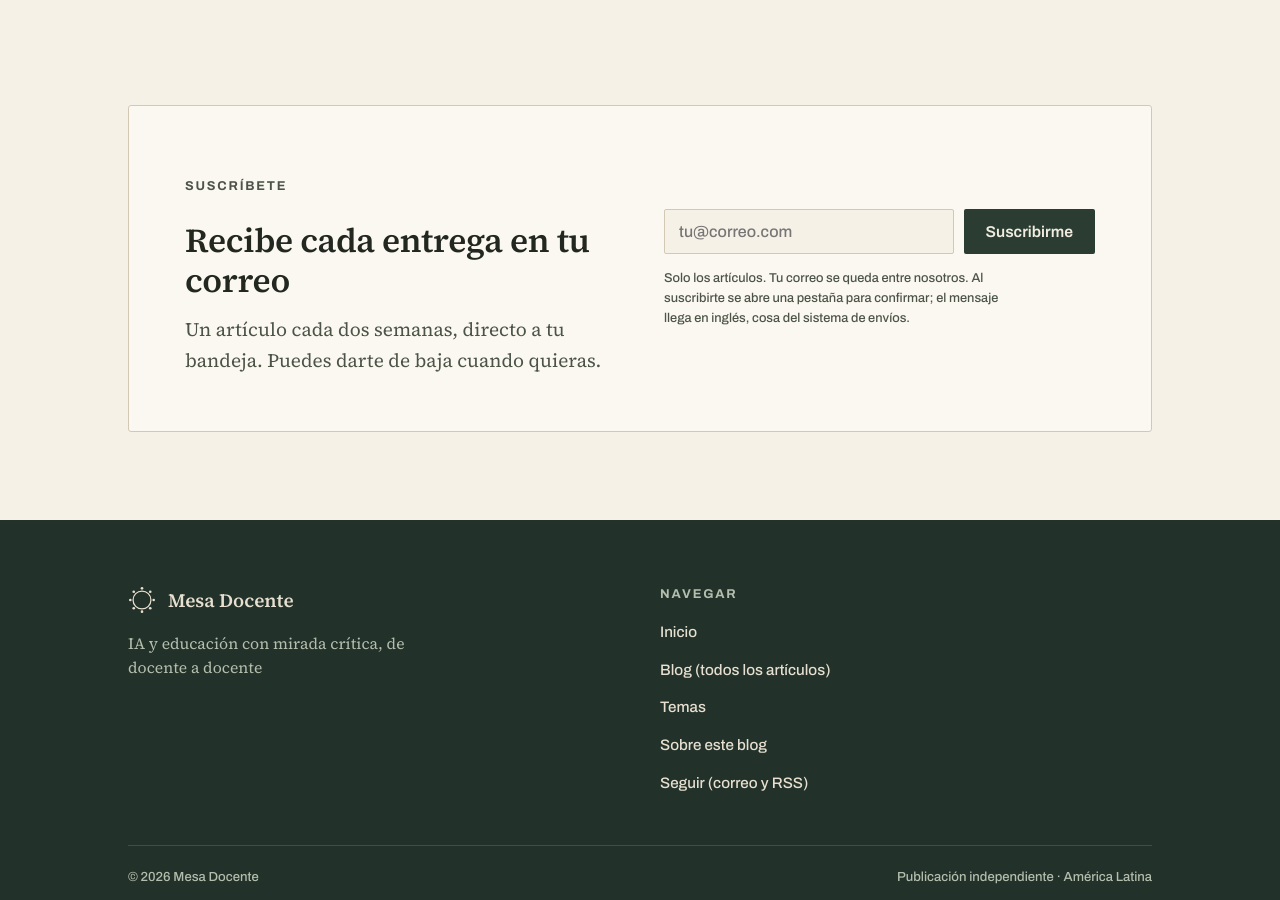
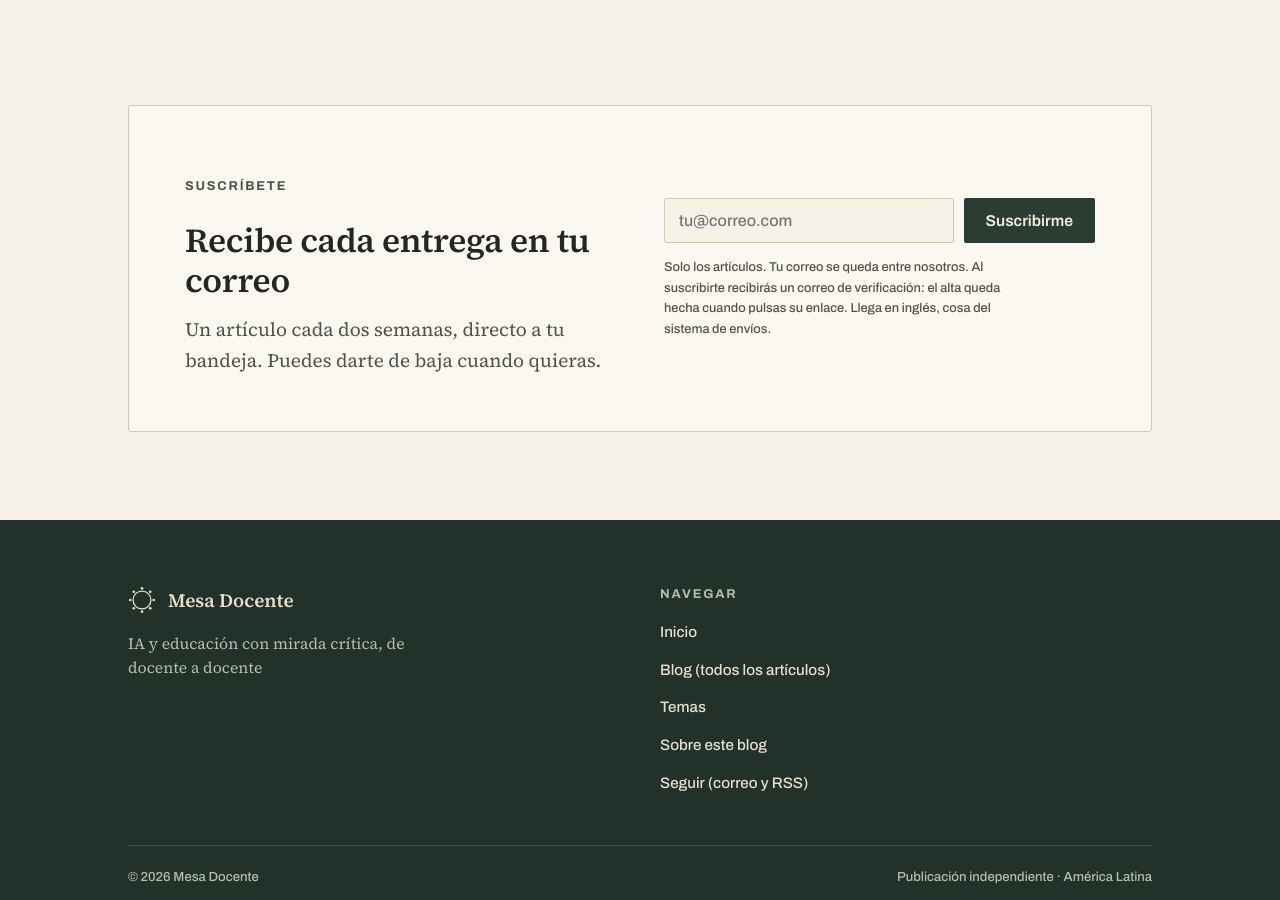
Before and after one commit to ncalbet/blog-docentes, a Jekyll site: the page built from index.html, in a window 1280 px wide and 900 px high, scrolled down 1961 px. Built offline with Jekyll 4.4.1, drawn with Linux system fonts in a browser that asks for light colours.

Commit message:
fix(newsletter): avisa de que el alta necesita confirmarse por correo
La letra pequeña decía «se abre una pestaña para confirmar», que se podía leer
como si esa pestaña ya fuese la confirmación. Buttondown manda después un correo
de verificación, y el alta no queda hecha hasta pulsar su enlace: quien cerrara
la pestaña dándose por suscrito se quedaba fuera sin saberlo.

Queda pendiente el mensaje de éxito del panel de Buttondown, que es la pantalla
que el lector tiene delante en ese momento y no se edita desde aquí.

Co-Authored-By: Claude Opus 5 <noreply@anthropic.com>

```diff
--- a/_includes/newsletter.html
+++ b/_includes/newsletter.html
@@ -34,8 +34,9 @@
         <button class="btn" type="submit">Suscribirme</button>
       </form>
       <p class="newsletter__fine">
-        Solo los artículos. Tu correo se queda entre nosotros. Al suscribirte se abre
-        una pestaña para confirmar; el mensaje llega en inglés, cosa del sistema de envíos.
+        Solo los artículos. Tu correo se queda entre nosotros. Al suscribirte recibirás
+        un correo de verificación: el alta queda hecha cuando pulsas su enlace. Llega en
+        inglés, cosa del sistema de envíos.
       </p>
     </div>
   </div>
```
